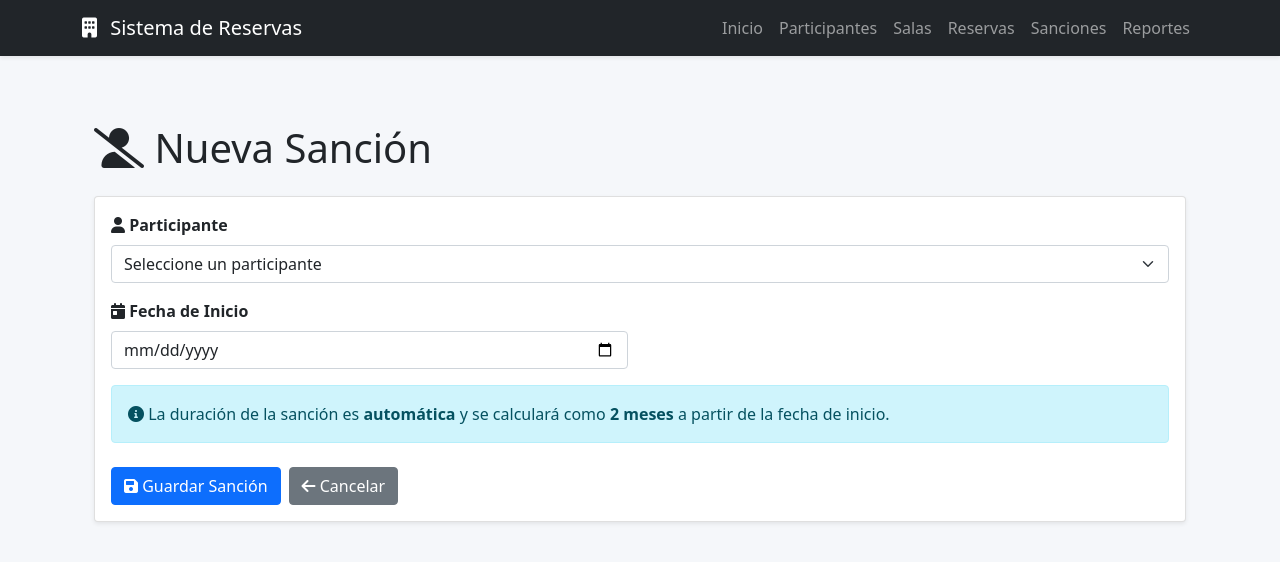
After one commit to FragaEmanuel/Proyecto-Base-de-datos, a Flask app: page /sancion/nueva in a window 1280 px wide. The commit adds this page. Shown: the top 562 px of the page. Run offline with Flask 3, Linux system fonts and the light colour scheme; data that the repository does not hold is empty.

Commit message:
sanciones funcionales + sanciones fijas + eliminacion automatica? + nueva sanciones + eliminar sanciones

```diff
--- a/app.py
+++ b/app.py
@@ -1,6 +1,8 @@
 from flask import Flask, render_template, request, jsonify, redirect, url_for
 from database import Database
-import datetime
+from datetime import datetime, date
+from dateutil.relativedelta import relativedelta
+
 
 app = Flask(__name__)
 db = Database()
@@ -297,13 +299,19 @@ def cancelar_reserva(id_reserva):
 # Listar Sanciones
 @app.route('/sanciones')
 def sanciones():
+
+    # eliminar vencidas antes de mostrar
+    db.execute_insert("""
+        DELETE FROM sancion_participante
+        WHERE fecha_fin < CURDATE()
+    """)
+
     query = """
         SELECT
             s.id_sancion,
             s.ci_participante,
             s.fecha_inicio,
             s.fecha_fin,
-            s.motivo,
             p.nombre,
             p.apellido
         FROM sancion_participante s
@@ -312,7 +320,7 @@ def sanciones():
     """
 
     sanciones = db.execute_query(query)
-    current_date = datetime.date.today()
+    current_date = date.today()
 
     return render_template('sanciones.html', sanciones=sanciones, current_date=current_date)
 
@@ -322,21 +330,21 @@ def sancion_nueva():
     if request.method == 'POST':
         ci_participante = request.form['ci_participante']
         fecha_inicio = request.form['fecha_inicio']
-        fecha_fin = request.form['fecha_fin']
-        motivo = request.form['motivo']
+
+        fecha_inicio = datetime.strptime(fecha_inicio, "%Y-%m-%d").date()
+        fecha_fin = fecha_inicio + relativedelta(months=2)
+
 
         query = """
-            INSERT INTO sancion_participante (ci_participante, fecha_inicio, fecha_fin, motivo)
-            VALUES (%s, %s, %s, %s)
+            INSERT INTO sancion_participante (ci_participante, fecha_inicio, fecha_fin)
+            VALUES (%s, %s, %s)
         """
-        db.execute_insert(query, (ci_participante, fecha_inicio, fecha_fin, motivo))
+        db.execute_insert(query, (ci_participante, fecha_inicio, fecha_fin))
 
         return redirect(url_for('sanciones'))
 
-    # Para cargar participantes en el formulario (si lo necesitas)
     participantes = db.execute_query("SELECT ci, nombre, apellido FROM participante")
     return render_template('nueva_sancion.html', participantes=participantes)
-
 
 @app.route('/sancion/eliminar/<int:id_sancion>', methods=['POST'])
 def eliminar_sancion(id_sancion):
--- a/requirements.txt
+++ b/requirements.txt
@@ -2,3 +2,4 @@ mysql-connector-python==8.1.0
 flask==2.3.3
 python-dotenv==1.0.0
 Werkzeug==2.3.7
+python-dateutil==2.8.2
--- /dev/null
+++ b/templates/nueva_sancion.html
@@ -0,0 +1,69 @@
+{% extends "base.html" %}
+
+{% block content %}
+<link href="https://cdnjs.cloudflare.com/ajax/libs/font-awesome/6.0.0/css/all.min.css" rel="stylesheet">
+
+<div class="container mt-4">
+
+    <h1 class="mb-4">
+        <i class="fas fa-user-slash"></i> Nueva Sanción
+    </h1>
+
+    <div class="card shadow-sm">
+        <div class="card-body">
+
+            <form method="POST" action="{{ url_for('sancion_nueva') }}" id="formSancion">
+
+                <!-- Participante -->
+                <div class="mb-3">
+                    <label class="form-label fw-bold">
+                        <i class="fas fa-user"></i> Participante
+                    </label>
+                    <select name="ci_participante" class="form-select" required>
+                        <option value="" disabled selected>Seleccione un participante</option>
+
+                        {% for p in participantes %}
+                        <option value="{{ p.ci }}">
+                            {{ p.nombre }} {{ p.apellido }} ({{ p.ci }})
+                        </option>
+                        {% endfor %}
+                    </select>
+                </div>
+
+                <div class="row">
+
+                    <!-- Fecha Inicio -->
+                    <div class="col-md-6 mb-3">
+                        <label class="form-label fw-bold">
+                            <i class="fas fa-calendar-day"></i> Fecha de Inicio
+                        </label>
+                        <input type="date" name="fecha_inicio" id="fecha_inicio" class="form-control" required>
+                    </div>
+
+                </div>
+
+                <!-- Info duración -->
+                <div class="alert alert-info">
+                    <i class="fas fa-info-circle"></i>
+                    La duración de la sanción es <strong>automática</strong> y se calculará como
+                    <strong>2 meses</strong> a partir de la fecha de inicio.
+                </div>
+
+                <div class="mt-4 d-flex gap-2">
+                    <button type="submit" class="btn btn-primary">
+                        <i class="fas fa-save"></i> Guardar Sanción
+                    </button>
+
+                    <a href="{{ url_for('sanciones') }}" class="btn btn-secondary">
+                        <i class="fas fa-arrow-left"></i> Cancelar
+                    </a>
+                </div>
+
+            </form>
+
+        </div>
+    </div>
+
+</div>
+
+{% endblock %}
--- a/templates/sanciones.html
+++ b/templates/sanciones.html
@@ -56,8 +56,6 @@
                         ({{ s.ci_participante }}) {{ s.nombre }} {{ s.apellido }}
                     </p>
 
-                    <p><strong><i class="fas fa-exclamation-circle"></i> Motivo:</strong><br>{{ s.motivo }}</p>
-
                     <p><strong><i class="fas fa-calendar-day"></i> Inicio:</strong> {{ s.fecha_inicio }}</p>
                     <p><strong><i class="fas fa-calendar-check"></i> Fin:</strong> {{ s.fecha_fin }}</p>
 
```
